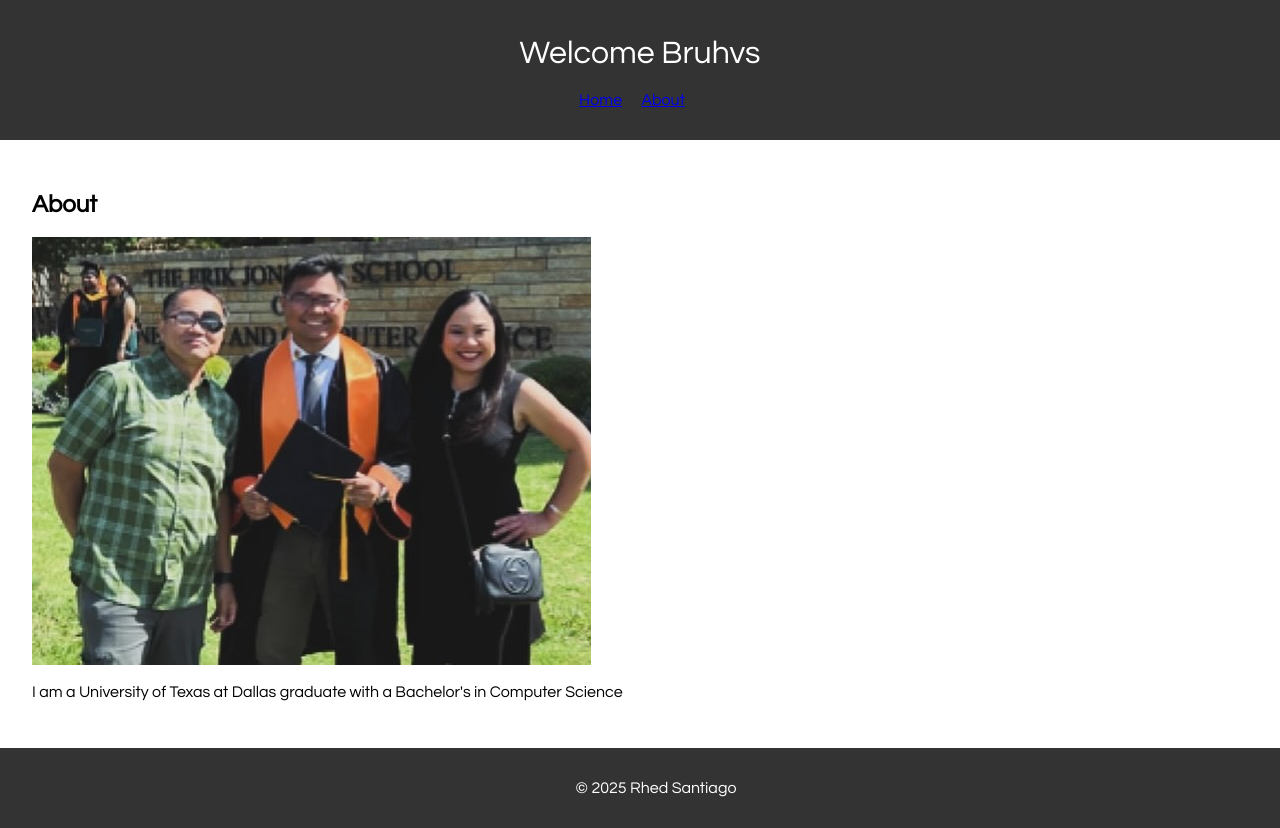
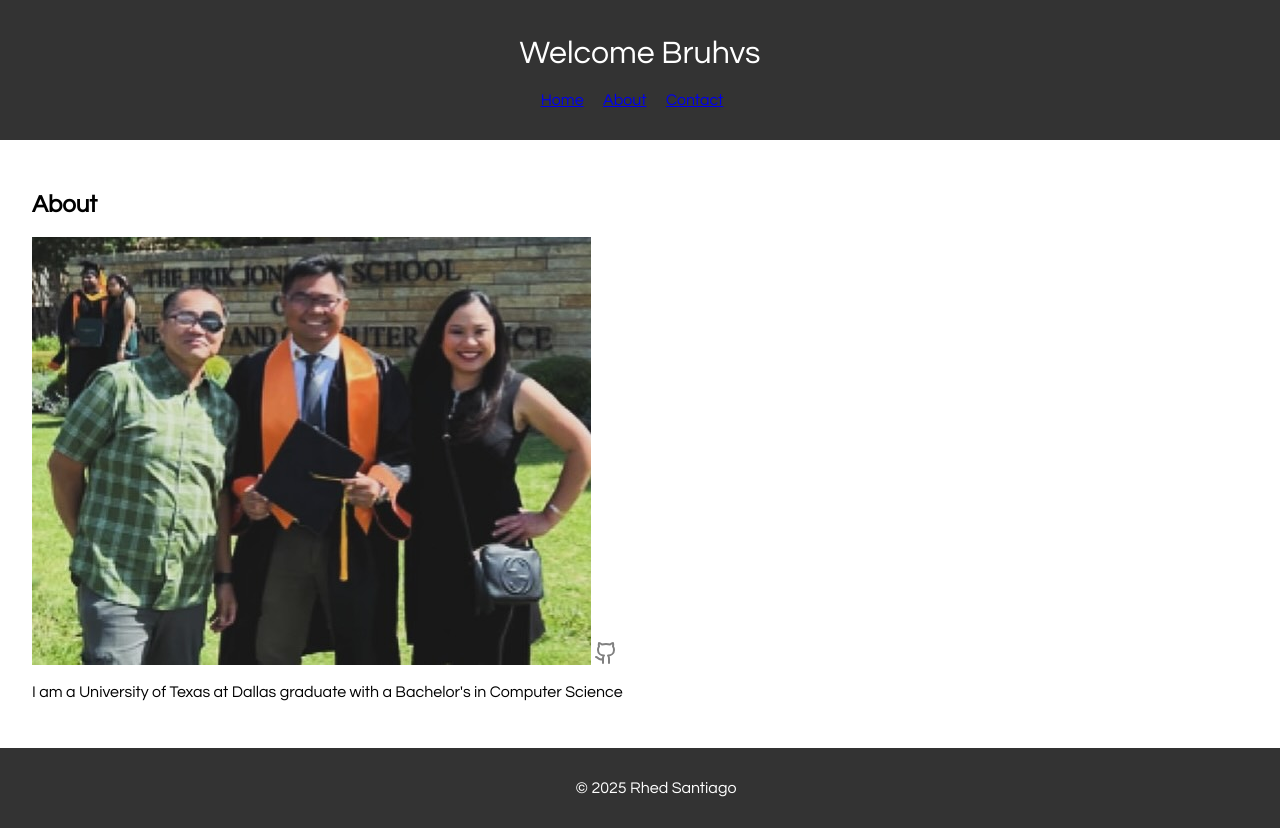
Before and after one commit to rhedsantiago/MyWebsite, a plain HTML site: page index.html in a window 1280 px wide. Shown: the top 828 px of the page. Drawn offline with Linux system fonts and the light colour scheme.

Commit message:
added icon to repo, created new file to be tested

```diff
--- a/index.html
+++ b/index.html
@@ -12,6 +12,7 @@
                 <ul>
                     <li><a href = "index.html">Home</a></li>
                     <li><a href = "about.html">About</a></li>
+                    <li><a href = "contact.html"> Contact </a></li>
                 </ul>
             </nav>
         </header>
@@ -19,6 +20,7 @@
             <section>
                 <h2>About</h2>
                 <img src="assets/images/profilePic.jpg">
+                <img src="assets/icons/githubIcon.svg">
                 <p>I am a University of Texas at Dallas graduate with a Bachelor's in Computer Science</p>
             </section>
         </main>
```
Also changed, not shown: assets/icons/githubIcon.svg (added), contact.html (added).
